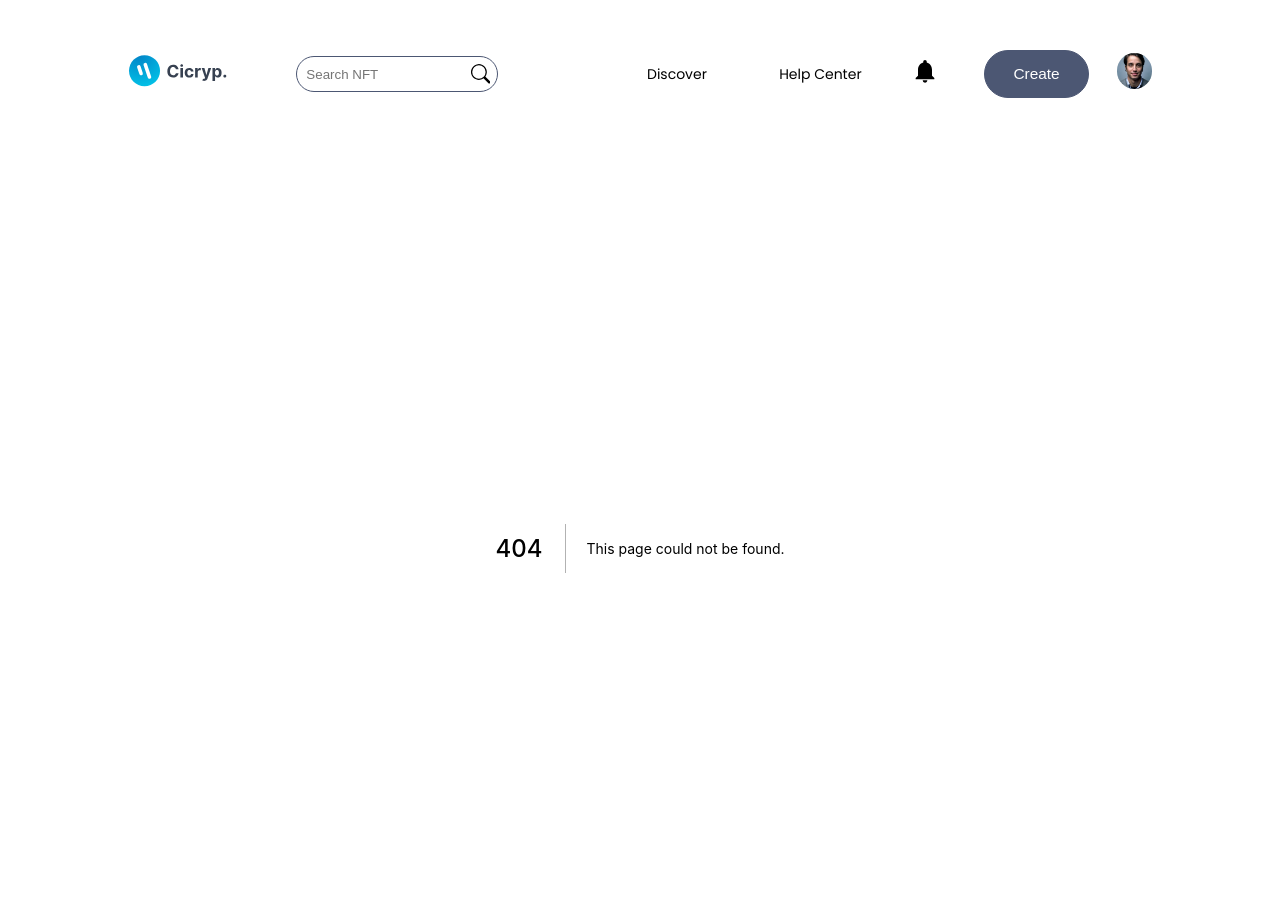
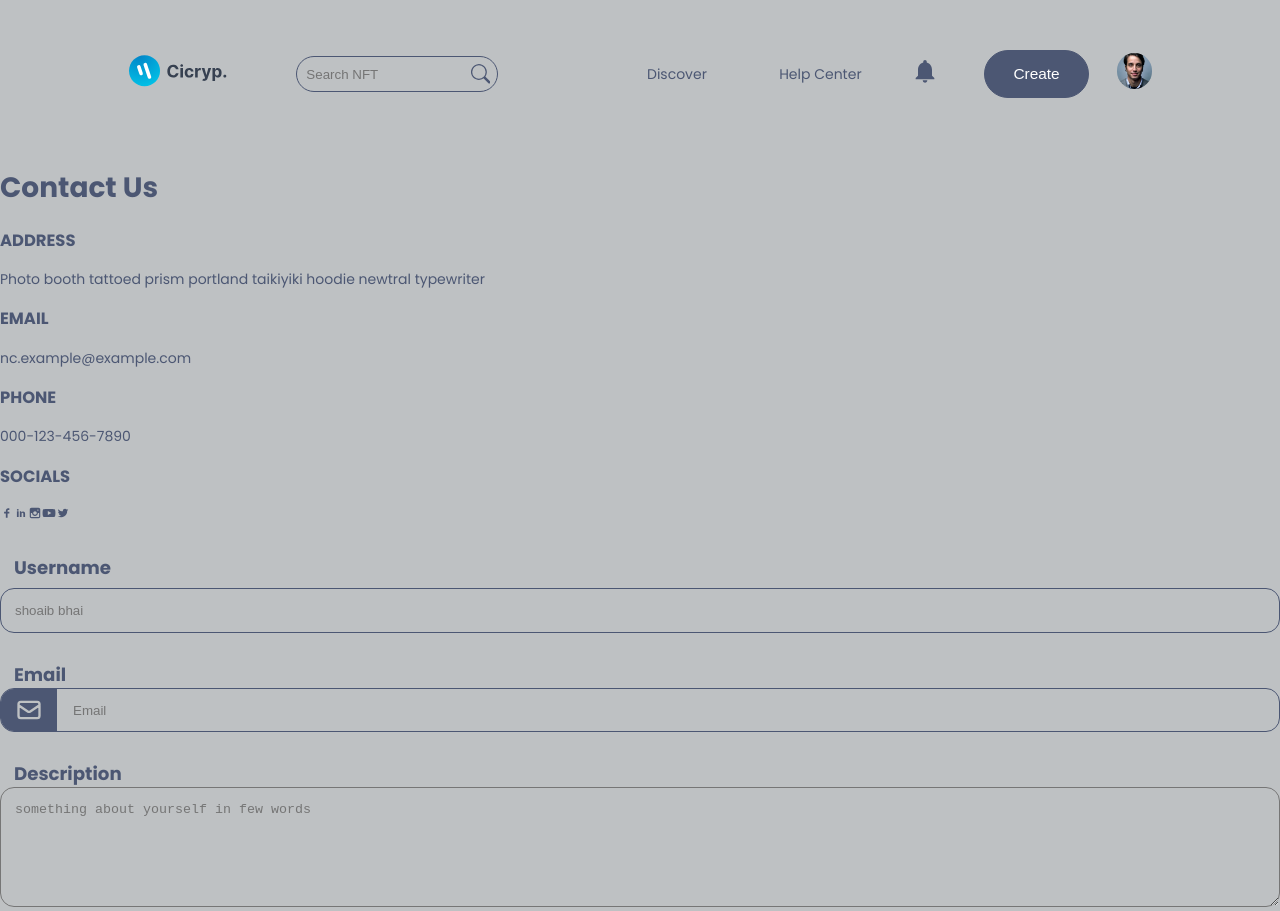
Before and after one commit to DaniTechdev/WEB3-NFT-Marketplace-solidity-and-NextJs-FullStack-, a Next.js app: page /contactus in a window 1280 px wide. Before the commit this address had no page. Shown: the top 911 px of the page. Built offline with nearby package versions, Linux system fonts and the light colour scheme.

Commit message:
Done with the jsx of contactus component

```diff
--- a/components/NavBar/HelpCenter/HelpCenter.jsx
+++ b/components/NavBar/HelpCenter/HelpCenter.jsx
@@ -11,7 +11,7 @@
   },
   {
     name: "Contact Us",
-    link: "contact-us",
+    link: "contactus",
   },
   {
     name: "Sign Up",
--- /dev/null
+++ b/pages/contactus.js
@@ -0,0 +1,99 @@
+import React from "react";
+import {
+  TiSocialFacebook,
+  TiSocialLinkedin,
+  TiSocialTwitter,
+  TiSocialYoutube,
+  TiSocialInstagram,
+} from "react-icons/ti";
+import { HiOutlineMail } from "react-icons/hi";
+
+//INTERNAL IMPORT
+import Style from "../styles/contactUs.module.css";
+import formStyle from "../AccountPage/Form/Form.module.css";
+import { Button } from "../components/componentsindex";
+
+const contactUs = () => {
+  return (
+    <div className={Style.contactus}>
+      <div className={Style.contactus_box}>
+        <h1>Contact Us</h1>
+        <div className={Style.contactus_box_box}>
+          <div className={Style.contactus_box_box_left}>
+            <div className={Style.contactus_box_box_left_item}>
+              <h3> ADDRESS</h3>
+              <p>
+                Photo booth tattoed prism portland taikiyiki hoodie newtral
+                typewriter
+              </p>
+            </div>
+            <div className={Style.contactus_box_box_left_item}>
+              <h3> EMAIL </h3>
+              <p> nc.example@example.com</p>
+            </div>
+            <div className={Style.contactus_box_box_left_item}>
+              <h3> PHONE </h3>
+              <p> 000-123-456-7890</p>
+            </div>
+            <div className={Style.contactus_box_box_left_item}>
+              <h3> SOCIALS </h3>
+              <a href="#">
+                <TiSocialFacebook />
+              </a>
+              <a href="#">
+                <TiSocialLinkedin />
+              </a>
+              <a href="#">
+                <TiSocialInstagram />
+              </a>
+              <a href="#">
+                <TiSocialYoutube />
+              </a>
+              <a href="#">
+                <TiSocialTwitter />
+              </a>
+            </div>
+          </div>
+          <div className={formStyle.contactus_box_box_right}>
+            <form>
+              <div className={formStyle.Form_box_input}>
+                <label htmlFor="name">Username</label>
+                <input
+                  type="text"
+                  placeholder="shoaib bhai"
+                  className={formStyle.Form_box_input_username}
+                />
+              </div>
+              <div className={formStyle.Form_box_input}>
+                <label htmlFor="email">Email</label>
+                <div className={formStyle.Form_box_input_box}>
+                  <div className={formStyle.Form_box_input_box_icon}>
+                    <HiOutlineMail />
+                  </div>
+                  <input type="text" placeholder="Email" />
+                </div>
+              </div>
+              <div className={formStyle.Form_box_input}>
+                <label htmlFor="description">Description</label>
+                <textarea
+                  name=""
+                  id=""
+                  color="30"
+                  rows="6"
+                  placeholder="something about yourself in few words"
+                ></textarea>
+              </div>
+              <Button
+                btnText="Send Message"
+                handleClick={() => {}}
+                classStyle={Style.button}
+              />
+            </form>
+          </div>
+        </div>
+      </div>
+    </div>
+  );
+};
+
+export default contactUs;
```
Also changed, not shown: styles/contactUs.module.css (added).
